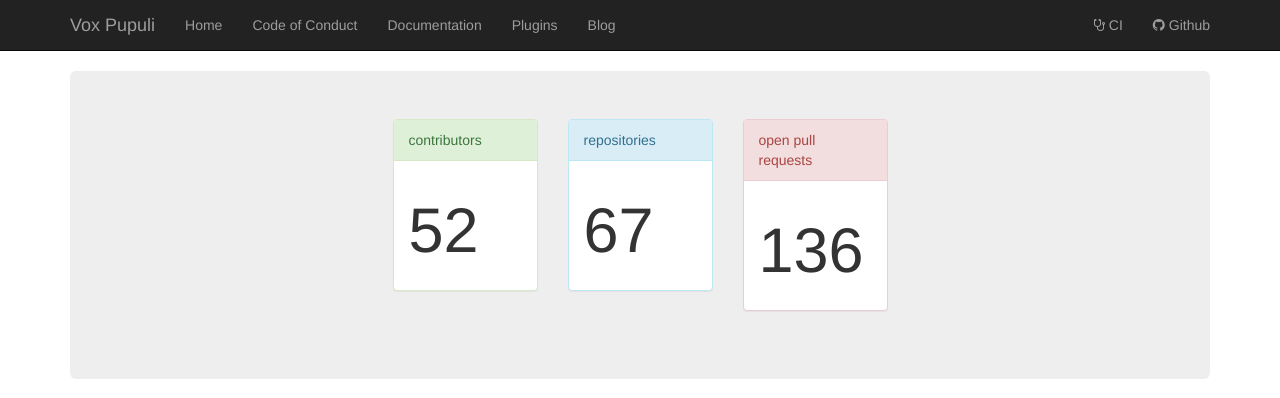
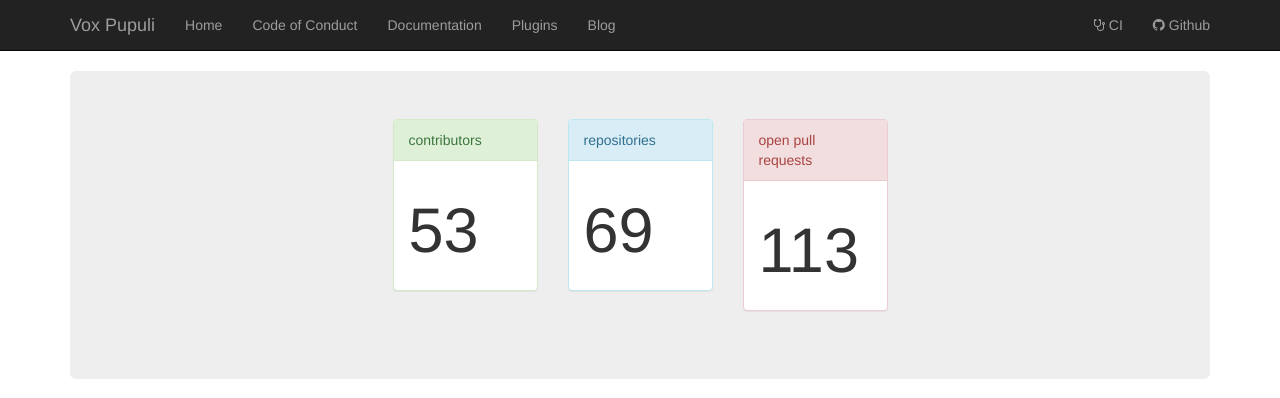
Before and after one commit to voxpupuli/voxpupuli.github.io, a Jekyll site: the page built from index.html, in a window 1280 px wide. Shown: the top 398 px of the page. Built offline with Jekyll 4.4.1, drawn with Linux system fonts in a browser that asks for light colours; nearby versions of some CDN libraries.

Commit message:
index: update the numbers

```diff
--- a/index.html
+++ b/index.html
@@ -9,7 +9,7 @@ layout: default
         contributors
       </div>
       <div class="panel-body">
-        <h1>52</h1>
+        <h1>53</h1>
       </div>
     </div>
   </div>
@@ -19,7 +19,7 @@ layout: default
         repositories
       </div>
       <div class="panel-body">
-        <h1>67</h1>
+        <h1>69</h1>
       </div>
     </div>
   </div>
@@ -29,7 +29,7 @@ layout: default
         open pull requests
       </div>
       <div class="panel-body">
-        <h1>136</h1>
+        <h1>113</h1>
       </div>
     </div>
   </div>
```
